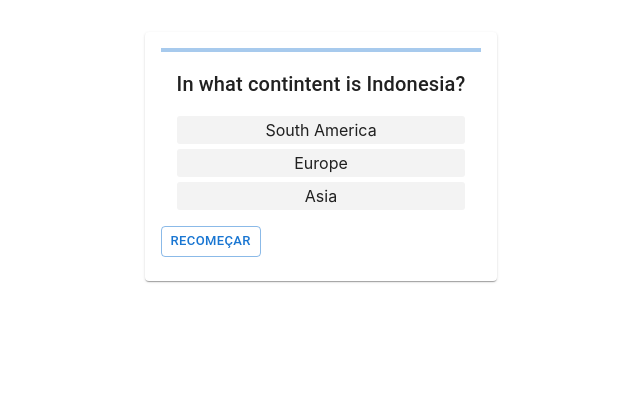
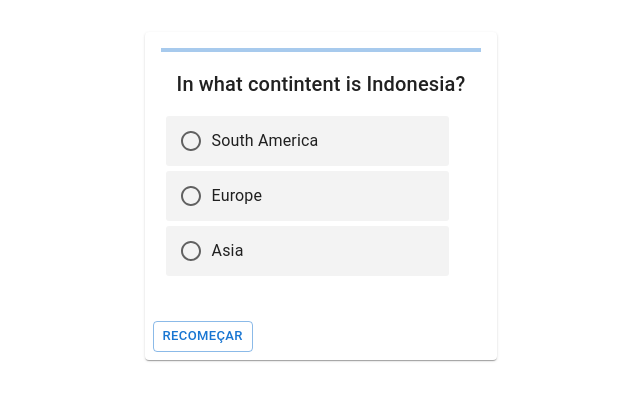
Before and after one commit to natan1506/project-quiz-app-react, a React (Create React App) app: page / in a window 1280 px wide. Both pictures are taken after a click on the button "COMEÇAR". Shown: the top 400 px of the page, without its empty margins (319-959 px from the left). Built offline with nearby package versions, Linux system fonts and the light colour scheme.

Commit message:
melhorias

```diff
--- a/src/quiz/Quiz.jsx
+++ b/src/quiz/Quiz.jsx
@@ -5,6 +5,13 @@ import Box from '@mui/material/Box';
 import Card from '@mui/material/Card';
 import Typography from '@mui/material/Typography';
 import CardContent from '@mui/material/CardContent';
+import CardActions from '@mui/material/CardActions';
+import Radio from '@mui/material/Radio';
+import RadioGroup from '@mui/material/RadioGroup';
+import FormControlLabel from '@mui/material/FormControlLabel';
+import FormControl from '@mui/material/FormControl';
+
+import { red, green } from '@mui/material/colors';
 import './quiz.css'
 
 function Question({ question, setAnswerStatus }) {
@@ -44,9 +51,19 @@ function Question({ question, setAnswerStatus }) {
         {question.question}
       </Typography>
       <Box sx={{mt: 2}}>
-        {question.answers.map((answer, index) => {
+        <RadioGroup
+          name="radio-buttons-group"
+        >
+          {question.answers.map((answer, index) => (
+            <FormControlLabel key={index} value={answer} control={<Radio />} label={answer}
+              className={`answer ${getClasses(index)}`}
+              onClick={() => selectedAnswerIndex == null && setSelectedAnswerIndex(index)}
+            />
+          ))}
+        </RadioGroup>
+        {/* {question.answers.map((answer, index) => {
         	return <div key={index} className={`answer ${getClasses(index)}`} onClick={() => selectedAnswerIndex == null && setSelectedAnswerIndex(index)}>{answer}</div>
-      	})}
+      	})} */}
       </Box>
     </Box>
  )
@@ -103,9 +120,11 @@ function Quiz({ questions })  {
           <Typography variant="h3" component="div">
             Questionario
           </Typography>
-          <p>This is a simple React quiz.</p><p>Check out the accompanying article over at <a href="#">justacodingblog</a> for a detailed breakdown of how the quiz works!</p>
+          <p>This is a simple React quiz.</p><p>Check out the accompanying article over at for a detailed breakdown of how the quiz works!</p>
+        </CardContent>
+        <CardActions>
           <Button variant="outlined" size="small" onClick={onNextClick}>Começar</Button>
-        </CardContent>
+        </CardActions>
       </Card>
     )
   }
@@ -115,10 +134,10 @@ function Quiz({ questions })  {
       <CardContent>
         {quizComplete ? (
           <Fragment>
-            <Typography variant="h3" component="div">
+            <Typography sx={{mb: 2}} variant="h4" component="div">
               Questionario completo
             </Typography>
-            <p>You answered {correctAnswerCount} questions correctly (out of a total {questions.length} questions)</p>
+            <Typography variant="p" component="div">Você acertou {correctAnswerCount} questões de um total de {questions.length}</Typography>
           </Fragment>
         ) : (
         <Fragment>
@@ -127,21 +146,23 @@ function Quiz({ questions })  {
             question={questions[questionIndex]}
             setAnswerStatus={setAnswerStatus}
           />
-          {answerStatus != null && (
-            <div>
-              <div className="answerStatus">{!!answerStatus ? "Correto" : "Resposta errada"}</div>
-              <Button variant="outlined" size="small" onClick={onNextClick}>
-                {questionIndex === questions.length - 1 ? "Ver resultado" : "Próxima"}
-              </Button>
-            </div>
-          )}
+
         </Fragment>
         )}
 
-        {questionIndex != null && <Button variant="outlined" size="small" onClick={onRestartClick}>
-          recomeçar</Button>}
+      </CardContent>
+      <CardActions sx={{justifyContent: 'space-between'}}>
+        {questionIndex != null && <Button variant="outlined" size="small" onClick={onRestartClick}>recomeçar</Button>}
 
-      </CardContent>
+        {answerStatus != null && (
+          // <div>
+          //   <div className="answerStatus">{!!answerStatus ? "Correto" : "Resposta errada"}</div>
+            <Button variant="outlined" size="small" onClick={onNextClick}>
+              {questionIndex === questions.length - 1 ? "Ver resultado" : "Próxima"}
+            </Button>
+          // </div>
+        )}
+      </CardActions>
     </Card>
   )
 }
```
